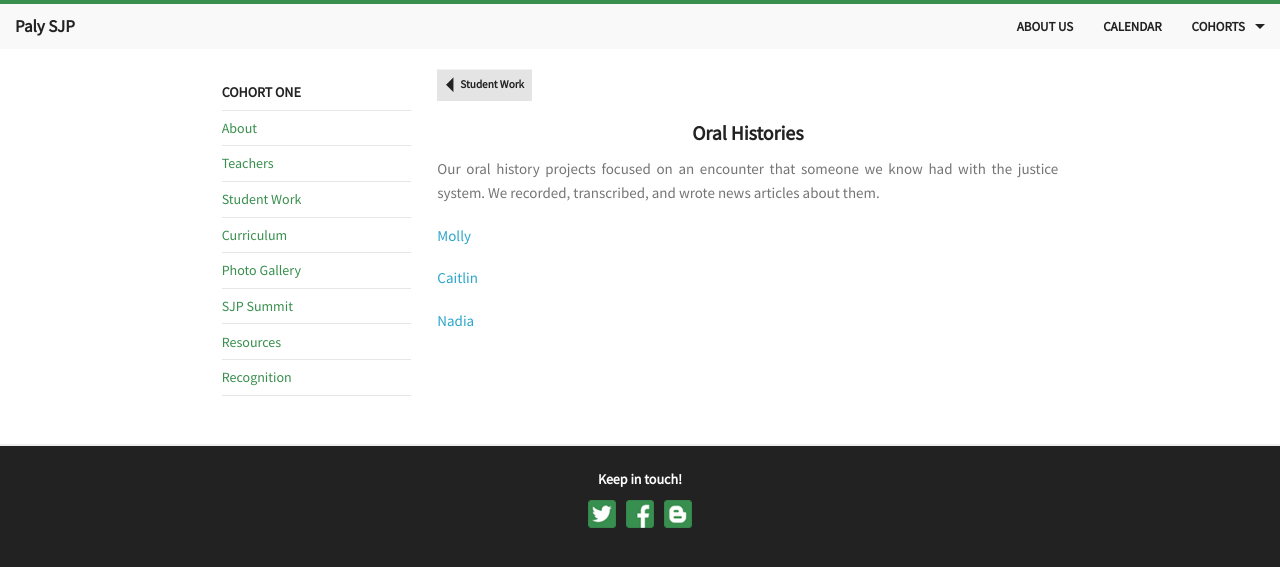
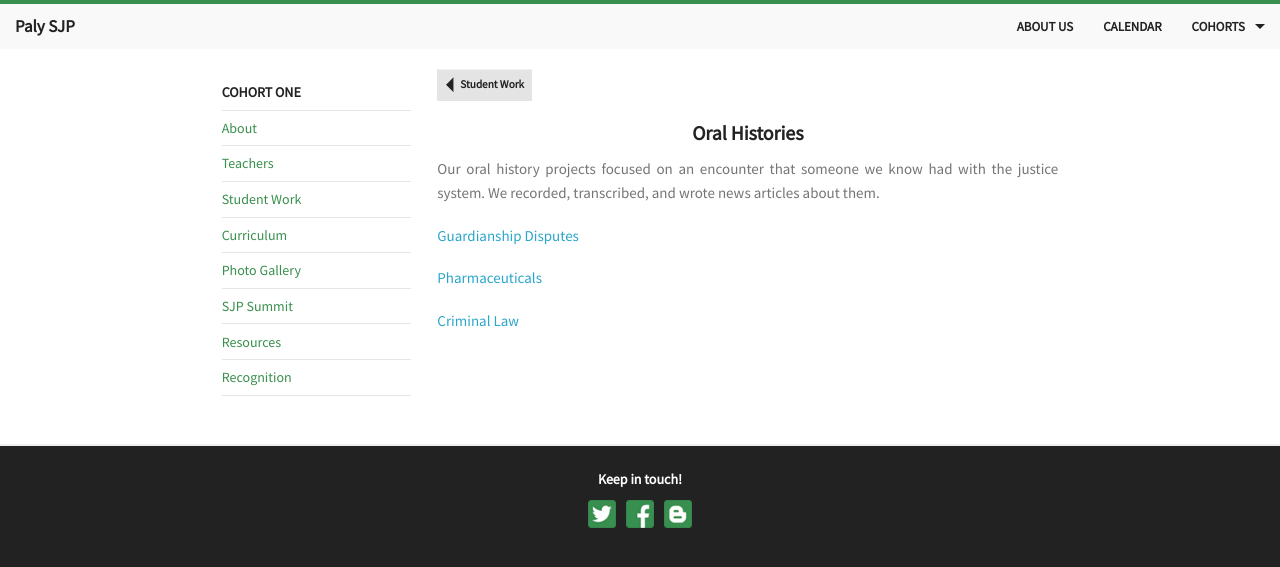
Before and after one commit to rafilong/palysjp-website, a Jekyll site: the page built from cohorts/one/studentwork/oralhistory.html, in a window 1280 px wide. Shown: the top 567 px of the page. Built offline with Jekyll 4.4.1, drawn with Linux system fonts in a browser that asks for light colours; Markdown is read by kramdown in place of the engine named in the settings.

Commit message:
changed titles

```diff
--- a/cohorts/one/studentwork/oralhistory.html
+++ b/cohorts/one/studentwork/oralhistory.html
@@ -13,8 +13,8 @@ cohort: ONE
 
 <p>Our oral history projects focused on an encounter that someone we know had with the justice system. We recorded, transcribed, and wrote news articles about them. </p>
 
-<p><a href="/assets/docs/oralhistories/molly.pdf">Molly</a></p>
+<p><a href="/assets/docs/oralhistories/molly.pdf">Guardianship Disputes</a></p>
 
-<p><a href="/assets/docs/oralhistories/caitlin.pdf">Caitlin</a></p>
+<p><a href="/assets/docs/oralhistories/caitlin.pdf">Pharmaceuticals</a></p>
 
-<p><a href="/assets/docs/oralhistories/nadia.pdf">Nadia</a></p>
+<p><a href="/assets/docs/oralhistories/nadia.pdf">Criminal Law</a></p>
```
